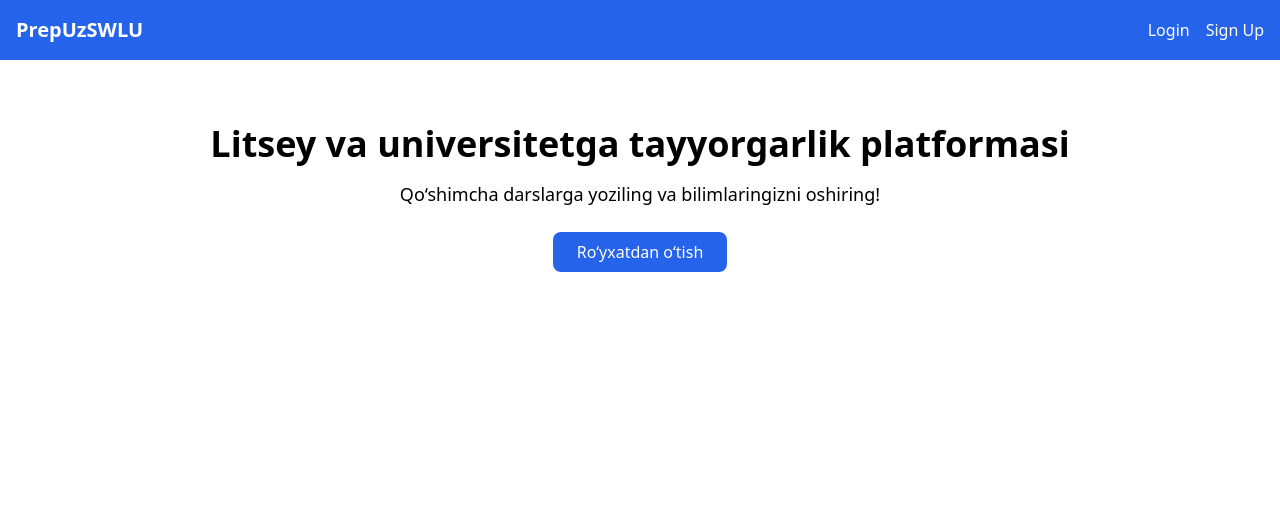
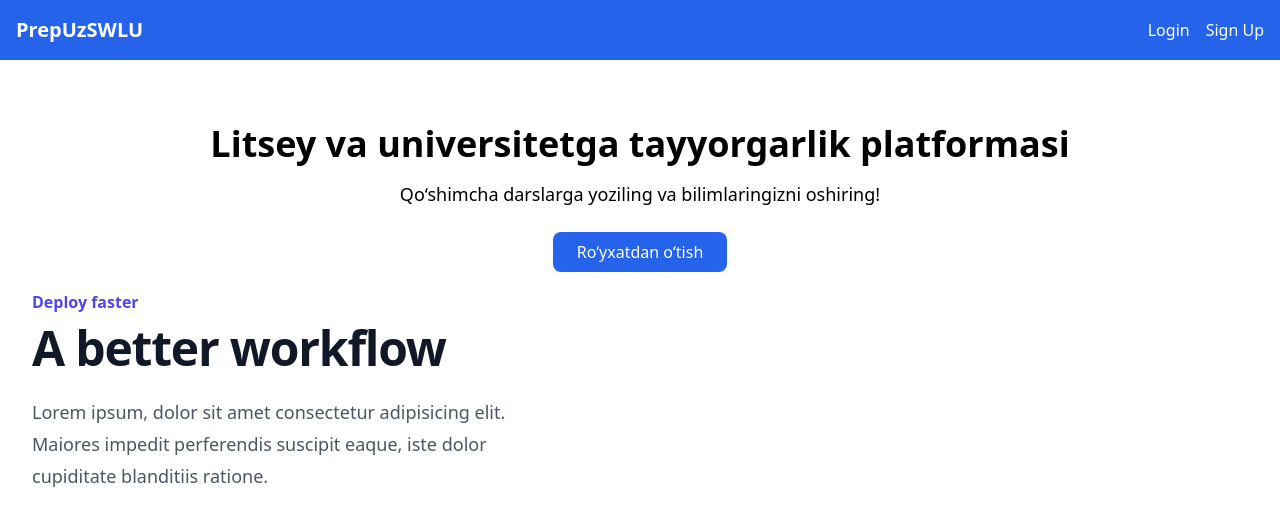
Before and after one commit to RahimjonovBoburjon/Aluzswlu-Academy, a Vue app: page / in a window 1280 px wide. Shown: the top 526 px of the page. Built offline with nearby package versions, Linux system fonts and the light colour scheme; no server answers.

Commit message:
Update Home Page

```diff
--- a/src/views/Home.vue
+++ b/src/views/Home.vue
@@ -6,6 +6,32 @@
             Ro‘yxatdan o‘tish
         </router-link>
     </section>
+
+    <div class="mx-auto max-w-7xl px-6 lg:px-8">
+        <div
+            class="mx-auto grid max-w-2xl grid-cols-1 gap-x-8 gap-y-16 sm:gap-y-20 lg:mx-0 lg:max-w-none lg:grid-cols-2">
+            <div class="lg:pr-8 lg:pt-4">
+                <div class="lg:max-w-lg">
+                    <h2 class="text-base/7 font-semibold text-indigo-600">Deploy faster</h2>
+                    <p class="mt-2 text-pretty text-4xl font-semibold tracking-tight text-gray-900 sm:text-5xl">A better
+                        workflow</p>
+                    <p class="mt-6 text-lg/8 text-gray-600">Lorem ipsum, dolor sit amet consectetur adipisicing elit.
+                        Maiores impedit perferendis suscipit eaque, iste dolor cupiditate blanditiis ratione.</p>
+                    <dl class="mt-10 max-w-xl space-y-8 text-base/7 text-gray-600 lg:max-w-none">
+                        <div v-for="feature in features" :key="feature.name" class="relative pl-9">
+                            <dt class="inline font-semibold text-gray-900">
+                                <component :is="feature.icon" class="absolute left-1 top-1 size-5 text-indigo-600"
+                                    aria-hidden="true" />
+                                {{ feature.name }}
+                            </dt>
+                            {{ ' ' }}
+                            <dd class="inline">{{ feature.description }}</dd>
+                        </div>
+                    </dl>
+                </div>
+            </div>
+        </div>
+    </div>
 </template>
 
 
```
